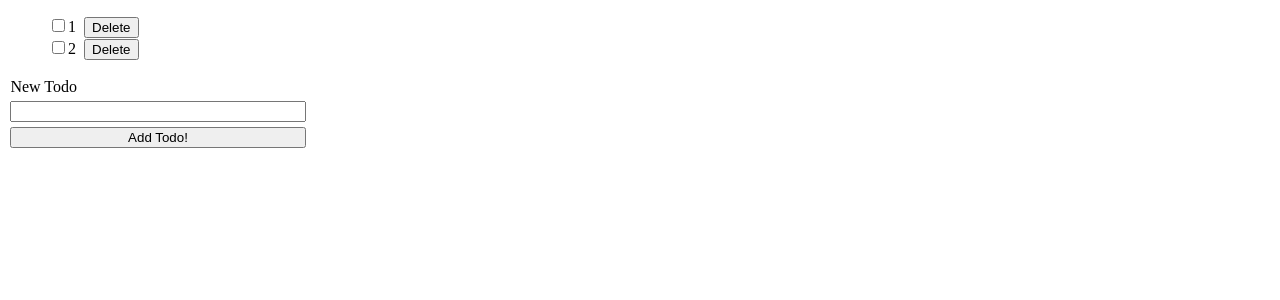
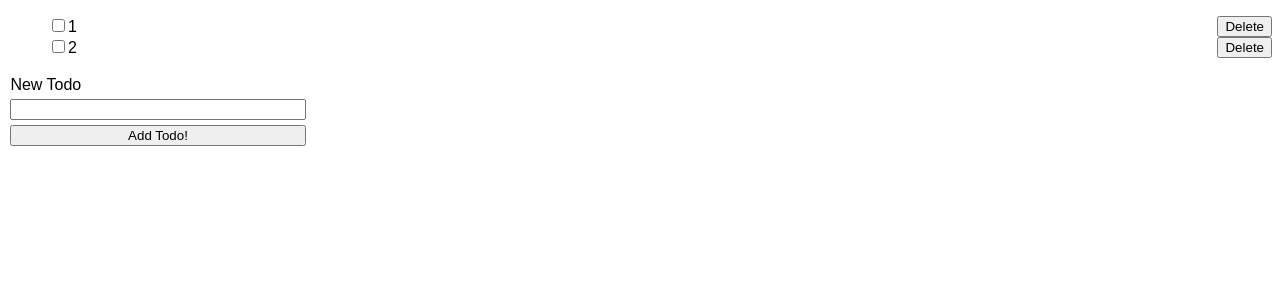
Before and after one commit to shalaevk/Simple-todo, a React (Vite) app: page / in a window 1280 px wide. Shown: the top 300 px of the page. Built offline with nearby package versions, Linux system fonts and the light colour scheme.

Commit message:
Added new styles

```diff
--- a/src/index.css
+++ b/src/index.css
@@ -1,3 +1,7 @@
+* {
+  font-family: sans-serif;
+}
+
 #new-todo-form {
   display: flex;
   flex-direction: column;
@@ -11,9 +15,15 @@
 #list {
   padding: 0;
 }
+.task-list {
+  padding-left: 0;
+  max-width: 15.5vw;
+}
 
 .list-item {
   list-style: none;
+  display: flex;
+  justify-content: space-between;
 }
 
 .list-item-label:hover,
```
